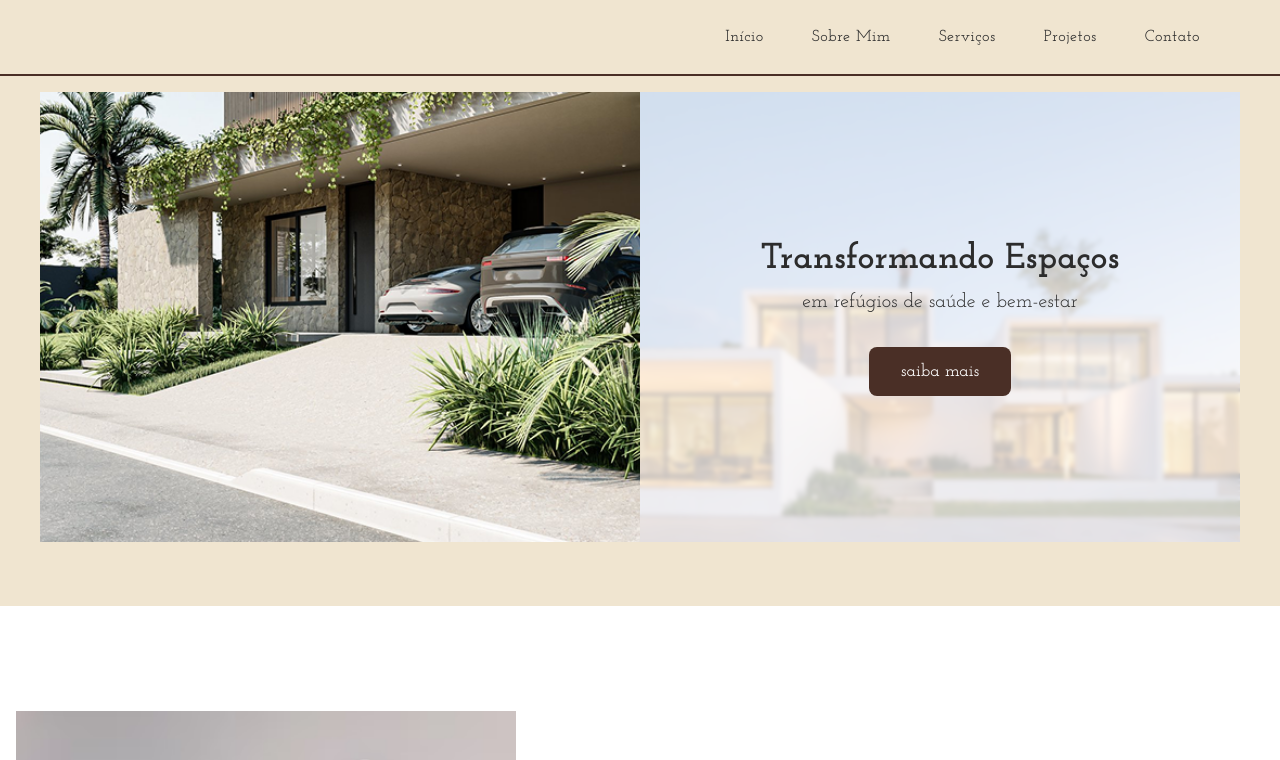
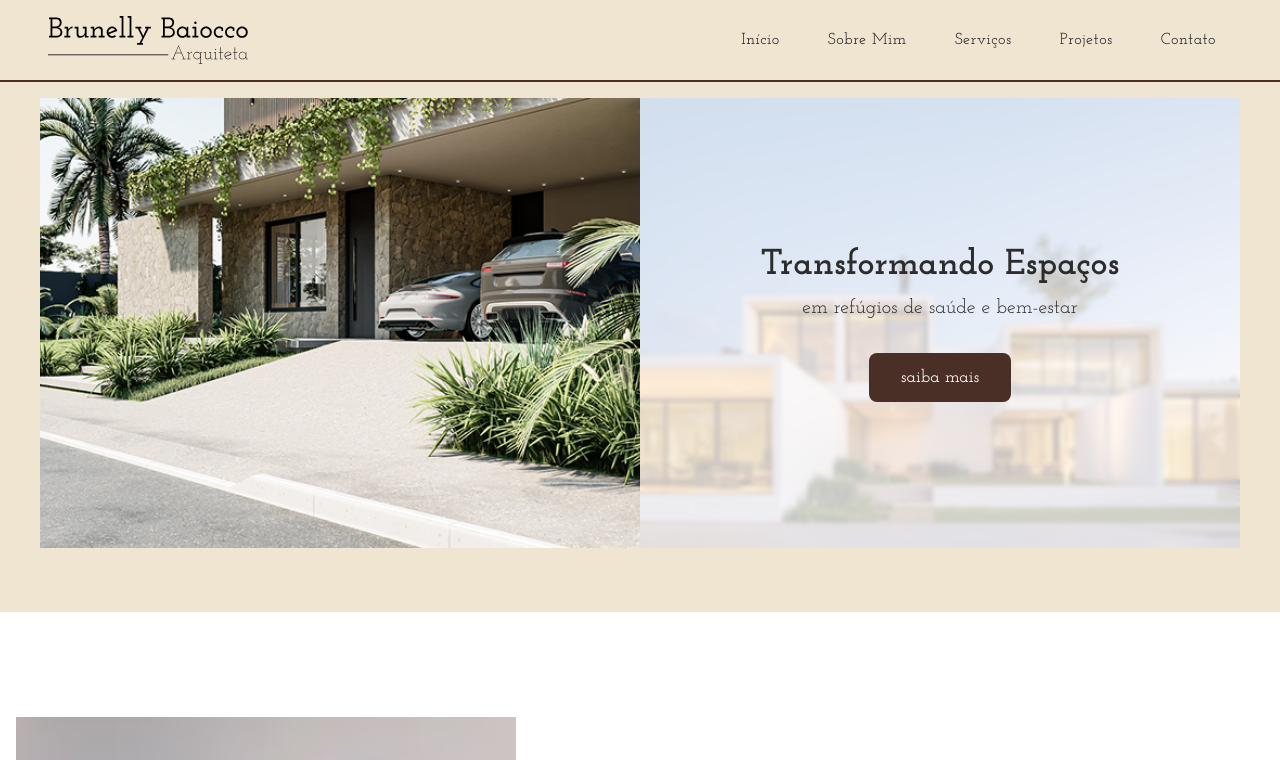
Before and after one commit to AG-Custom/website_brunelly_baiocco, a Next.js app: page / in a window 1280 px wide. Shown: the top 760 px of the page. Built offline with nearby package versions, Linux system fonts and the light colour scheme.

Commit message:
feat: improving header include logo

```diff
--- a/app/components/HeaderDesktop/Header.module.scss
+++ b/app/components/HeaderDesktop/Header.module.scss
@@ -1,8 +1,8 @@
 .header {
   display: flex;
-  justify-content: flex-end;
+  justify-content: space-between;
   align-items: center;
-  padding: 1rem;
+  padding: 1rem 3rem;
   background-color: var(--color-background);
   border-bottom: 2px solid var(--color-button-bg);
   width: 100%;
@@ -11,10 +11,24 @@
   box-sizing: border-box;
 }
 
+.logo {
+  display: flex;
+  align-items: center;
+
+  a {
+    display: flex;
+    align-items: center;
+    text-decoration: none;
+  }
+
+  img {
+    height: auto;
+  }
+}
+
 .nav {
   display: flex;
   gap: 1rem;
-  margin-right: 3rem;
 }
 
 .navLink {
--- a/app/components/HeaderDesktop/Header.tsx
+++ b/app/components/HeaderDesktop/Header.tsx
@@ -1,5 +1,6 @@
 import Link from 'next/link';
 import { useRouter } from 'next/router';
+import Image from 'next/image';
 import styles from './Header.module.scss';
 
 export default function Header() {
@@ -45,6 +46,17 @@ export default function Header() {
 
   return (
     <header className={styles.header}>
+      <div className={styles.logo}>
+        <Link href="/">
+          <Image
+            src="/logo.svg"
+            alt="Brunelly Baiocco Arquitetura"
+            width={200}
+            height={48}
+            priority
+          />
+        </Link>
+      </div>
       <nav className={styles.nav}>
         <Link href="/" className={styles.navLink}>Início</Link>
         <a href="#aboutme" className={styles.navLink} onClick={scrollToAboutMe}>Sobre Mim</a>
--- a/app/components/HeaderMobile/Header.module.scss
+++ b/app/components/HeaderMobile/Header.module.scss
@@ -19,10 +19,13 @@
 }
 
 .logo {
-  font-size: 1.5rem;
-  font-weight: bold;
-  color: var(--color-text-dark);
+  display: flex;
+  align-items: center;
   text-decoration: none;
+
+  img {
+    height: auto;
+  }
 }
 
 .menuButton {
--- a/app/components/HeaderMobile/Header.tsx
+++ b/app/components/HeaderMobile/Header.tsx
@@ -1,6 +1,7 @@
 import Link from 'next/link';
 import { useState } from 'react';
 import { useRouter } from 'next/router';
+import Image from 'next/image';
 import styles from './Header.module.scss';
 
 export default function HeaderMobile() {
@@ -60,7 +61,13 @@ export default function HeaderMobile() {
       <header className={styles.header}>
         <div className={styles.content}>
           <Link href="/" className={styles.logo}>
-            Brunelly Baiocco
+            <Image
+              src="/logo.svg"
+              alt="Brunelly Baiocco Arquitetura"
+              width={150}
+              height={36}
+              priority
+            />
           </Link>
 
           <button
```
Also changed, not shown: public/logo.svg (added).
